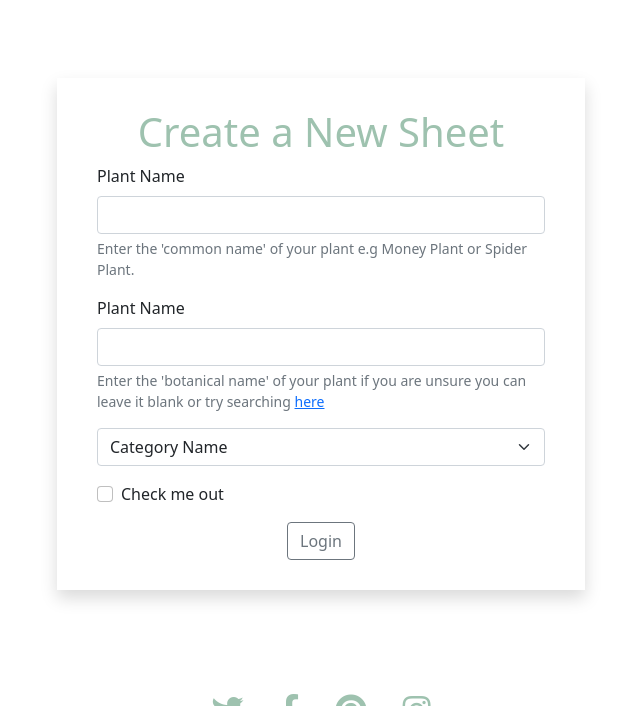
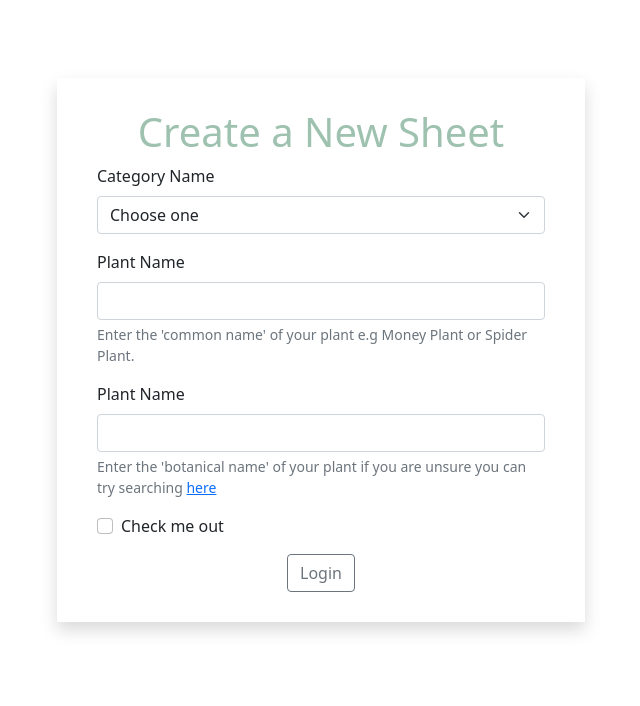
Before and after one commit to AledPeart/plant-base, a Flask app: page /add_sheet in a window 1280 px wide. Shown: the part 90-796 px from the top of the page, without its empty margins (319-959 px from the left). Run offline with Flask 2, Linux system fonts and the light colour scheme; a database or web service that is not in the repository returns one stand-in record (values such as "Sample title"); some libraries are stand-ins or nearby versions; some web fonts are replaced.

Commit message:
Added a categories dropdown menu to the 'add sheets' form

```diff
--- a/app.py
+++ b/app.py
@@ -104,7 +104,8 @@ def logout():
 
 @app.route("/add_sheet")
 def add_sheet():
-    return render_template("add_sheet.html")
+    categories = mongo.db.categories.find()
+    return render_template("add_sheet.html", categories=categories)
 
 
 
--- a/templates/add_sheet.html
+++ b/templates/add_sheet.html
@@ -7,29 +7,30 @@
         <div class="row justify-content-center">
             <div class="col-6 form-box shadow">
                 <h1 class="text-center title-color">Create a New Sheet</h1>
+
+                <!-- category name -->
+                <div class="mb-3">
+                    <label for="category_name" class="form-label">Category Name</label>
+                    <select id="category_name" name="category_name" class="form-select validate" required aria-label="Plant category list">
+                        <option selected>Choose one</option>
+                        {% for category in categories %}
+                            <option value="{{ category.category_name }}">{{ category.category_name }}</option>
+                        {% endfor %}
+                      </select>
+                    </div>
                 <!-- common name  -->
                 <div class="mb-3">
                     <label for="common_name" class="form-label">Plant Name</label>
-                    <!-- more advanced regex could be used here -->
                     <input type="text" name="common_name" class="form-control" id="common_name"
-                        aria-describedby="plantName" minlength="3" maxlength="30" required pattern="^[a-zA-Z]{3,30}$">
+                        aria-describedby="plantName" minlength="3" maxlength="30" required pattern="^[a-zA-Z]{3,30}$" required>
                     <div class="form-text">Enter the 'common name' of your plant e.g Money Plant or Spider Plant.</div>
                 </div>
                  <!-- botanical name  -->
                  <div class="mb-3">
                     <label for="botanical_name" class="form-label">Plant Name</label>
                     <input type="text" name="botanical_name" class="form-control" id="botanical_name"
-                        aria-describedby="plantName" minlength="3" maxlength="50" required pattern="^[a-zA-Z0-9]{3,50}$">
-                    <div class="form-text">Enter the 'botanical name' of your plant if you are unsure you can leave it blank or try searching <a href="https://hortology.co.uk/" target="_blank">here</a></div>
-                </div>
-                <!-- category name -->
-                <div class="input-group mb-3">
-                    <select class="form-select" id="category_name" aria-label="Category options dropdown list">
-                        <option selected>Category Name</option>
-                        <option value="1">One</option>
-                        <option value="2">Two</option>
-                        <option value="3">Three</option>
-                    </select>
+                        aria-describedby="plantName" minlength="3" maxlength="50" required pattern="^[a-zA-Z0-9]{3,50}$" required>
+                    <div class="form-text">Enter the 'botanical name' of your plant if you are unsure you can try searching <a href="https://hortology.co.uk/" target="_blank">here</a></div>
                 </div>
 
 
```
